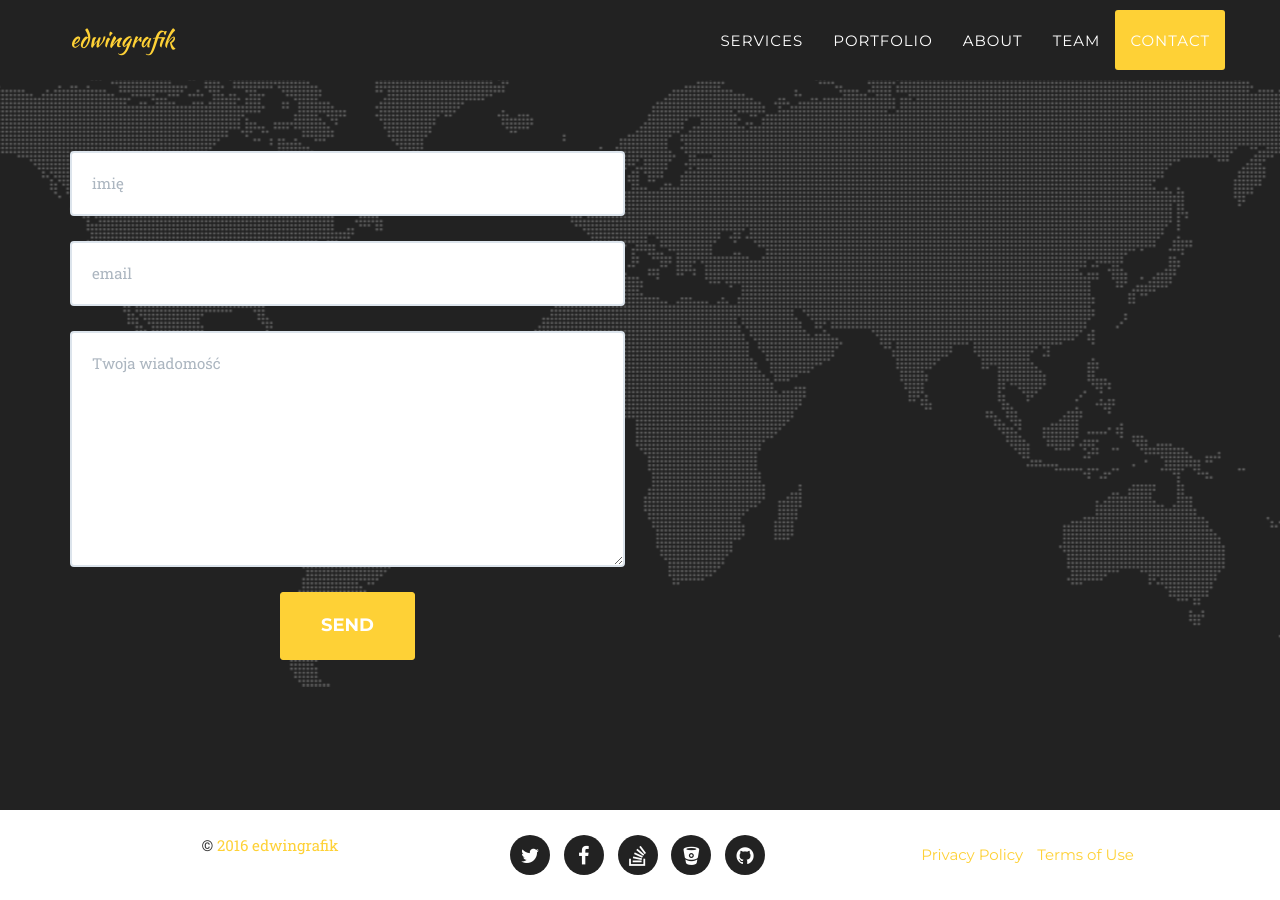
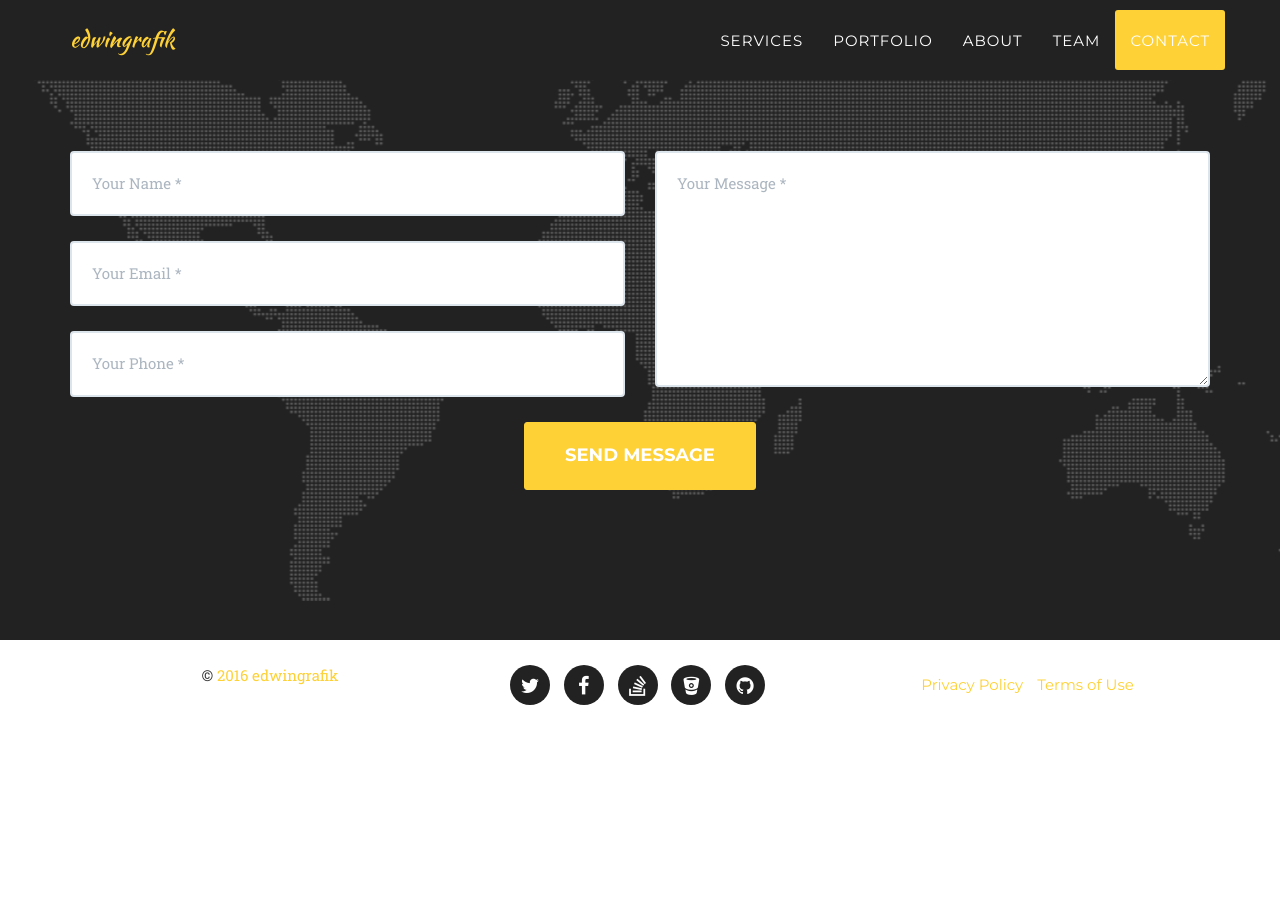
Before and after one commit to edwingrafik/edwingrafik.github.io, a Jekyll site: the page built from index.html, in a window 1280 px wide and 900 px high, scrolled down 5806 px. Built offline with Jekyll 4.4.1, drawn with Linux system fonts in a browser that asks for light colours; some web fonts are replaced; after the commit the page ends 6536 px from its top, so only the background shows below that.

Commit message:
Update contact.html

```diff
--- a/_includes/contact.html
+++ b/_includes/contact.html
@@ -8,24 +8,32 @@
             </div>
             <div class="row">
                 <div class="col-lg-12">
-        <form name="sentMessage" id="contactForm" novalidate action="//formspree.io/edwingawron@gmail.com" method="POST">
+                    <form name="sentMessage" id="contactForm" novalidate>
                         <div class="row">
                             <div class="col-md-6">
                                 <div class="control-group form-group">
-                <input type="text" name="name" class="form-control" value placeholder="imię">
+                                    <input type="text" class="form-control" placeholder="Your Name *" id="name" required data-validation-required-message="Please enter your name.">
                                     <p class="help-block text-danger"></p>
                                 </div>
                                 <div class="control-group form-group">
-                <input type="email" name="_replyto" class="form-control" value placeholder="email">
+                                    <input type="email" class="form-control" placeholder="Your Email *" id="email" required data-validation-required-message="Please enter your email address.">
                                     <p class="help-block text-danger"></p>
                                 </div>
                                 <div class="control-group form-group">
-                <textarea type="text" name="message" class="form-control" value placeholder="Twoja wiadomość"></textarea>
+                                    <input type="tel" class="form-control" placeholder="Your Phone *" id="phone" required data-validation-required-message="Please enter your phone number.">
                                     <p class="help-block text-danger"></p>
                                 </div>
+                            </div>
+                            <div class="col-md-6">
+                                <div class="control-group form-group">
+                                    <textarea class="form-control" placeholder="Your Message *" id="message" required data-validation-required-message="Please enter a message."></textarea>
+                                    <p class="help-block text-danger"></p>
+                                </div>
+                            </div>
+                            <div class="clearfix"></div>
                             <div class="col-lg-12 text-center">
-                <input type="submit" name="submit" class="btn btn-xl" value="Send">
-              </div>
+                                <div id="success"></div>
+                                <button type="submit" class="btn btn-xl">Send Message</button>
                             </div>
                         </div>
                     </form>
```
Lines whose indentation alone changed are shown as unchanged.
